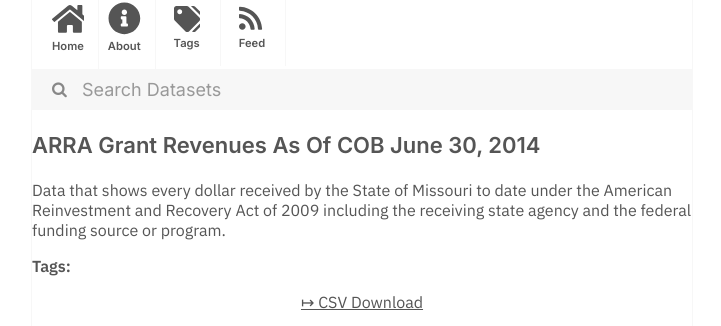
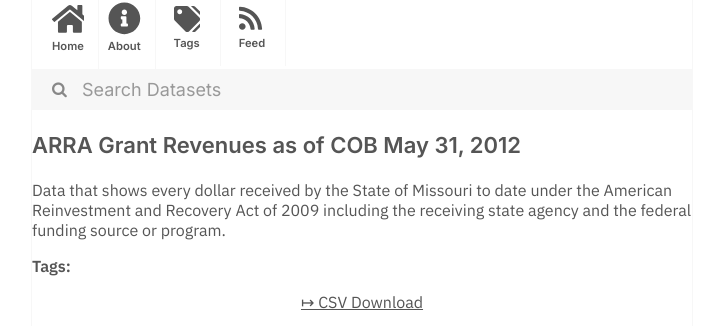
Before and after one commit to dayda-entities/state-of-missouri, a Jekyll site: the page built from _posts/2020-11-10-arra-grant-revenues-as-of-cob-.md, in a window 1280 px wide. Shown: the part 216-542 px from the top of the page, without its empty margins (278-999 px from the left). Built offline with Jekyll 4.4.1, drawn with Linux system fonts in a browser that asks for light colours.

```diff
--- a/_posts/2020-11-10-arra-grant-revenues-as-of-cob-.md
+++ b/_posts/2020-11-10-arra-grant-revenues-as-of-cob-.md
@@ -1,14 +1,14 @@
 ---
-title: 'ARRA Grant Revenues As Of COB June 30, 2014'
-created: '2020-11-10T17:23:39.091224'
-modified: '2020-11-10T17:23:39.091235'
+title: 'ARRA Grant Revenues as of COB May 31, 2012'
+created: '2020-11-10T17:23:31.153717'
+modified: '2020-11-10T17:23:31.153724'
 state: active
 type: dataset
 tags: []
 groups:
   - Local Government
-csv_url: 'https://data.mo.gov/api/views/ixe6-e4z3/rows.csv?accessType=DOWNLOAD'
-json_url: 'https://data.mo.gov/api/views/ixe6-e4z3/rows.json?accessType=DOWNLOAD'
+csv_url: 'https://data.mo.gov/api/views/3cpp-sf5r/rows.csv?accessType=DOWNLOAD'
+json_url: 'https://data.mo.gov/api/views/3cpp-sf5r/rows.json?accessType=DOWNLOAD'
 layout: post
 
 ---
```
